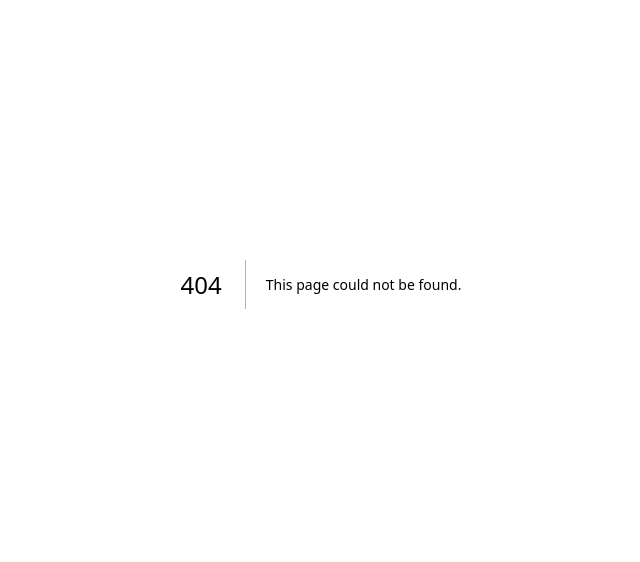
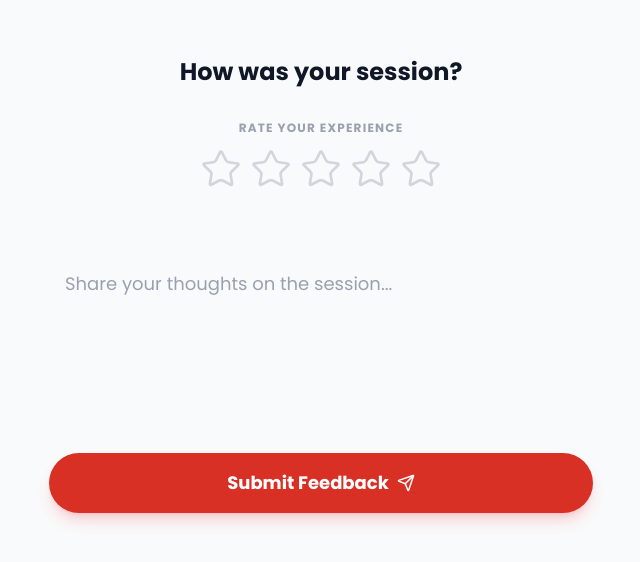
Before and after one commit to astartutorials/astutorials-v1, a Next.js app: page /feedback in a window 1280 px wide. Before the commit this address had no page. Shown: the part 116-678 px from the top of the page, without its empty margins (319-959 px from the left). Built offline with nearby package versions, Linux system fonts and the light colour scheme.

Commit message:
feat: add feedback feature for users

```diff
--- /dev/null
+++ b/app/feedback/page.tsx
@@ -0,0 +1,9 @@
+import FeedbackForm from "@/components/feedback/FeedbackForm";
+
+export default function FeedbackPage() {
+  return (
+    <div className="min-h-screen bg-gray-50 flex items-center justify-center p-4">
+      <FeedbackForm />
+    </div>
+  );
+}
--- /dev/null
+++ b/components/feedback/FeedbackForm.tsx
@@ -0,0 +1,80 @@
+'use client';
+
+import { useState } from "react";
+import { Star, Send, ThumbsUp } from "lucide-react";
+
+export default function FeedbackForm() {
+  const [rating, setRating] = useState(0);
+  const [hoverRating, setHoverRating] = useState(0);
+  const [submitted, setSubmitted] = useState(false);
+
+  if (submitted) {
+    return (
+      <div className="w-full max-w-lg mx-auto text-center py-12">
+        <div className="w-16 h-16 bg-green-50 rounded-full flex items-center justify-center mx-auto mb-4">
+          <ThumbsUp className="w-8 h-8 text-green-600" />
+        </div>
+        <h2 className="text-2xl font-bold text-gray-900 mb-2">Thank you!</h2>
+        <p className="text-gray-500">We appreciate your feedback.</p>
+      </div>
+    );
+  }
+
+  return (
+    <div className="w-full max-w-xl mx-auto py-8 px-4">
+      <div className="text-center mb-8">
+        <h1 className="text-2xl font-bold text-gray-900 mb-2">How was your session?</h1>
+      </div>
+
+      <form className="flex flex-col gap-8" onSubmit={(e) => { e.preventDefault(); setSubmitted(true); }}>
+
+        {/* Rating Section */}
+        <div className="flex flex-col items-center gap-3">
+          <label className="text-xs font-bold text-gray-400 uppercase tracking-widest">Rate your experience</label>
+          <div className="flex gap-2">
+            {[1, 2, 3, 4, 5].map((star) => (
+              <button
+                key={star}
+                type="button"
+                onClick={() => setRating(star)}
+                onMouseEnter={() => setHoverRating(star)}
+                onMouseLeave={() => setHoverRating(0)}
+                className="focus:outline-none transition-transform hover:scale-105 active:scale-95"
+              >
+                <Star
+                  size={42}
+                  strokeWidth={1.5}
+                  className={`${
+                    star <= (hoverRating || rating)
+                      ? 'fill-[var(--astar-red)] text-[var(--astar-red)]'
+                      : 'fill-transparent text-gray-300'
+                  } transition-colors duration-200`}
+                />
+              </button>
+            ))}
+          </div>
+          <p className="text-sm font-semibold text-[var(--astar-red)] h-5 text-center">
+            {hoverRating === 5 ? "Excellent!" : (hoverRating === 4 ? "Very Good" : (hoverRating === 3 ? "Average" : (hoverRating === 2 ? "Poor" : (hoverRating === 1 ? "Very Poor" : ""))))}
+          </p>
+        </div>
+
+        {/* Comment Section */}
+        <div className="space-y-3">
+          <textarea
+            rows={4}
+            placeholder="Share your thoughts on the session..."
+            className="w-full p-4 bg-gray-50 rounded-xl focus:ring-0 focus:outline-none text-lg placeholder:text-gray-400 text-gray-800 resize-none transition-colors"
+          />
+        </div>
+
+        <button
+          type="submit"
+          className="w-full btn-primary bg-[var(--astar-red)] text-white font-bold text-lg py-4 rounded-full shadow-lg shadow-red-500/20 hover:shadow-xl hover:shadow-red-500/30 hover:-translate-y-0.5 transition-all flex items-center justify-center gap-2 mt-4"
+        >
+          Submit Feedback
+          <Send size={18} />
+        </button>
+      </form>
+    </div>
+  );
+}
```
